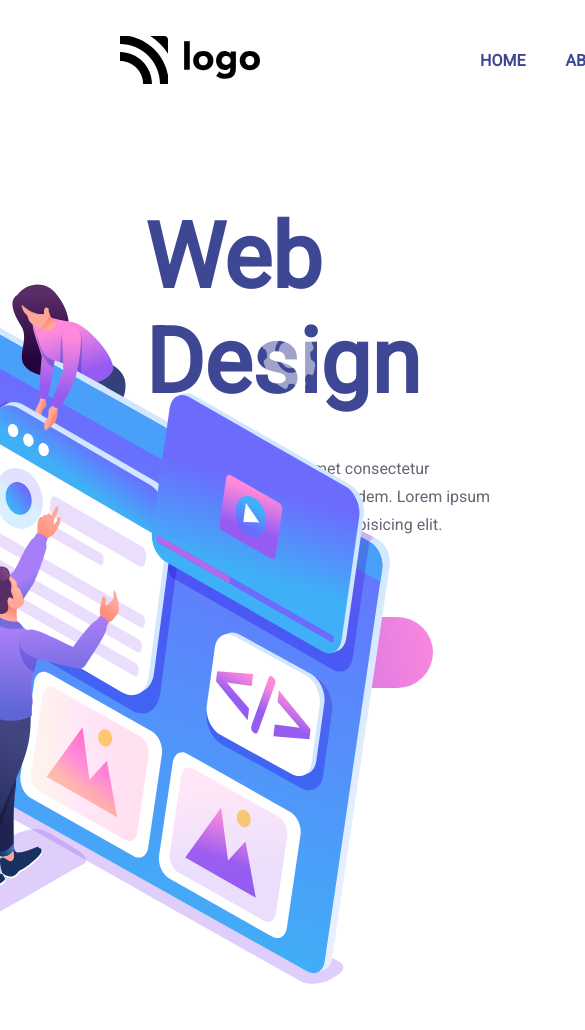
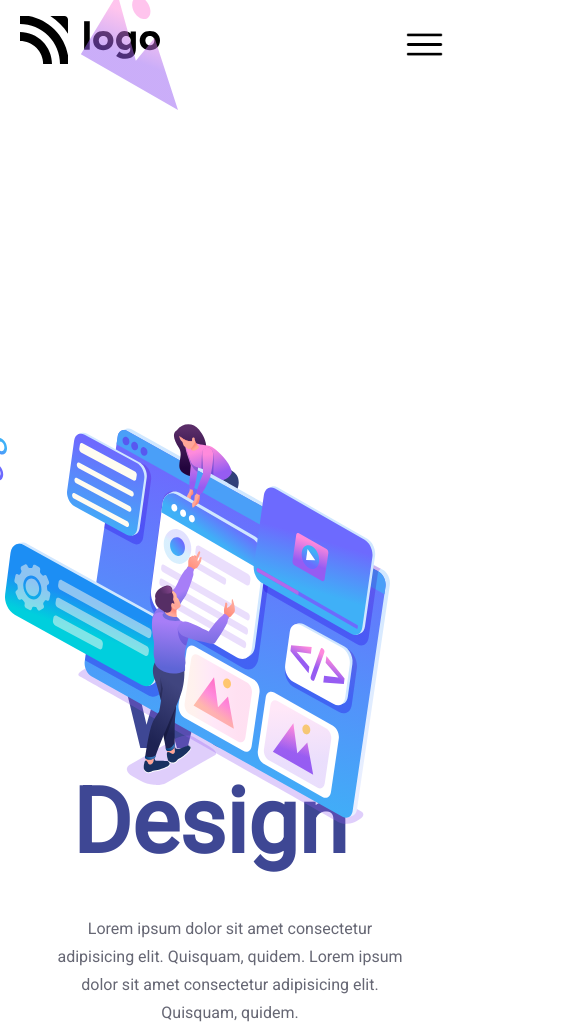
Before and after one commit to Piyushb790/Web-Design-Landingpage-08, a plain HTML site: page index.html in a window 390 px wide. Shown: the top 1030 px of the page, 585 px wide, since content can reach past the window. Before the commit the page ends 988 px from the top, so only its background shows below. Drawn offline with Linux system fonts and the light colour scheme; a web font is replaced by a local one.

Commit message:
adding comments

```diff
--- a/index.html
+++ b/index.html
@@ -17,6 +17,9 @@
     <div class="main-div">
       <nav>
         <img src="./images/logo.svg" alt="logo" />
+        <div class="hamburger">
+          <img src="./images/icons8-menu-60.png" alt="hamburger">
+        </div>
         <div class="nav-items">
           <h5 class="nav-item">HOME</h5>
           <h5 class="nav-item">ABOUT</h5>
--- a/style.css
+++ b/style.css
@@ -14,26 +14,35 @@ body {
   background-size: 770px;
   background-repeat: no-repeat;
 }
+
 .main-div {
   margin-top: 20px;
   margin-left: 120px;
 }
+
+/* ------------------------------ */
+/* ---------- NAVBAR ------------ */
+/* ------------------------------ */
 nav {
   display: flex;
   justify-content: space-between;
 }
-
+.hamburger {
+  display: none;
+}
 .nav-items {
   display: flex;
   align-items: center;
   margin-left: 200px;
 }
+
 .nav-item {
   margin: 0 20px;
   font-size: 16px;
   color: #3e4794;
   cursor: pointer;
 }
+
 .signin-btn {
   margin: 20px 150px;
   padding: 5px 20px;
@@ -43,19 +52,26 @@ nav {
   background: linear-gradient(-285deg, #965cf2 10%, #ee7acf 90%);
   cursor: pointer;
 }
+
+/* ------------------------------ */
+/* ---------- left section ------------ */
+/* ------------------------------ */
 .intro-section {
   margin-top: 10px;
   display: flex;
   justify-content: space-between;
 }
+
 .left-section {
   margin-top: 70px;
   padding: 25px;
 }
+
 .left-section h1 {
   font-size: 90px;
   color: #3e4794;
 }
+
 .left-section h4 {
   margin-top: 40px;
   width: 350px;
@@ -63,6 +79,7 @@ nav {
   color: #666774;
   font-weight: 100;
 }
+
 .learn-more-btn {
   margin-top: 50px;
   padding: 21px 60px;
@@ -74,6 +91,10 @@ nav {
   font-weight: 600;
   cursor: pointer;
 }
+
+/* ------------------------------ */
+/* ---------- right section ------------ */
+/* ------------------------------ */
 .imgs-div {
   height: 700px;
   display: inline-block;
@@ -86,13 +107,77 @@ nav {
   height: 700px;
   margin-top: 20px;
 }
+
 .vector-img {
   position: relative;
   bottom: 150px;
   left: 120px;
 }
+
 .vector-dot {
   position: relative;
   bottom: 240px;
   left: 70px;
 }
+
+
+
+/* ------------------------------ */
+/* ---------- media queries ------------ */
+/* ------------------------------ */
+@media screen and (max-width: 600px) {
+  .intro-section {
+    flex-direction: column;
+    margin-top: 10rem;
+  }
+
+  * {
+    margin: 0;
+    padding: 0;
+  }
+
+  nav img {
+    margin-left: 20px;
+  }
+
+  .main-div {
+    margin: 0;
+  }
+
+  .nav-items {
+    visibility: hidden;
+  }
+
+  .signin-btn {
+    visibility: hidden;
+  }
+
+  .main {
+    height: 400px;
+    margin-top: 10rem;
+    margin-left: 10px;
+  }
+
+  body {
+    background-image: none;
+  }
+
+  .left-section {
+    margin-top: 25rem;
+    margin-left: 30px;
+  }
+
+  .left-section {
+    text-align: center;
+  }
+
+  .hamburger {
+    display: block;
+    margin-left: 14rem;
+    margin-top: 1.5rem;
+  }
+
+  .hamburger img {
+    width: 41px;
+  }
+}
```
Also changed, not shown: images/icons8-menu-60.png (added).
